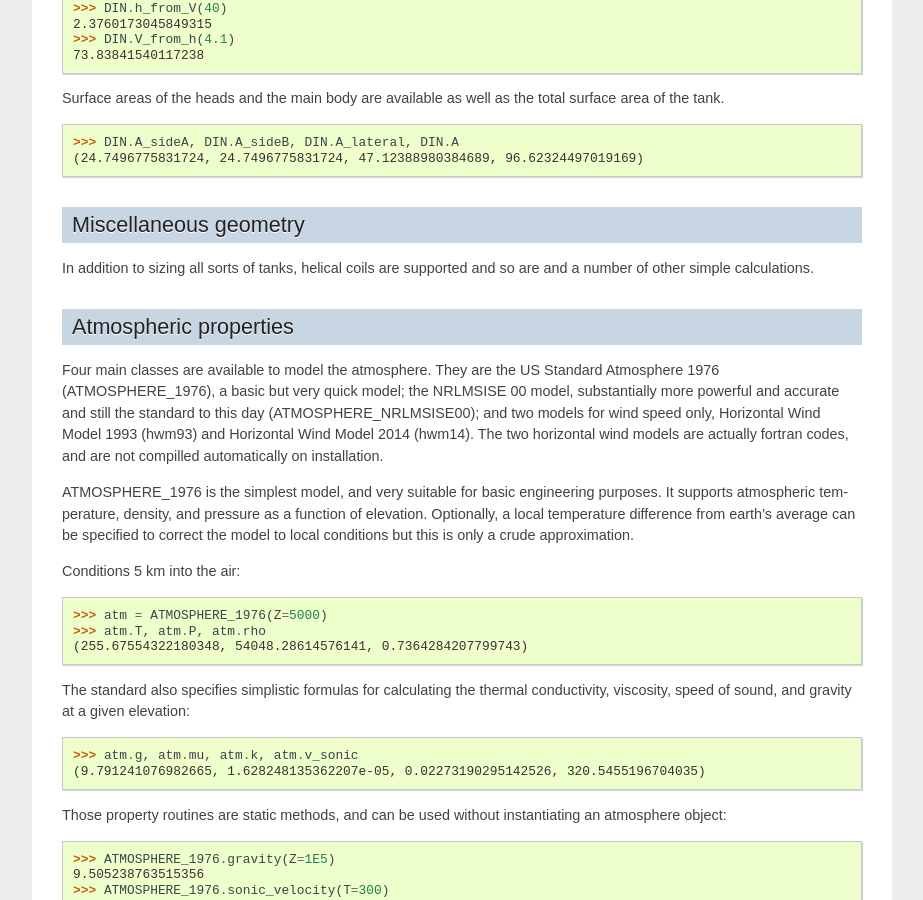
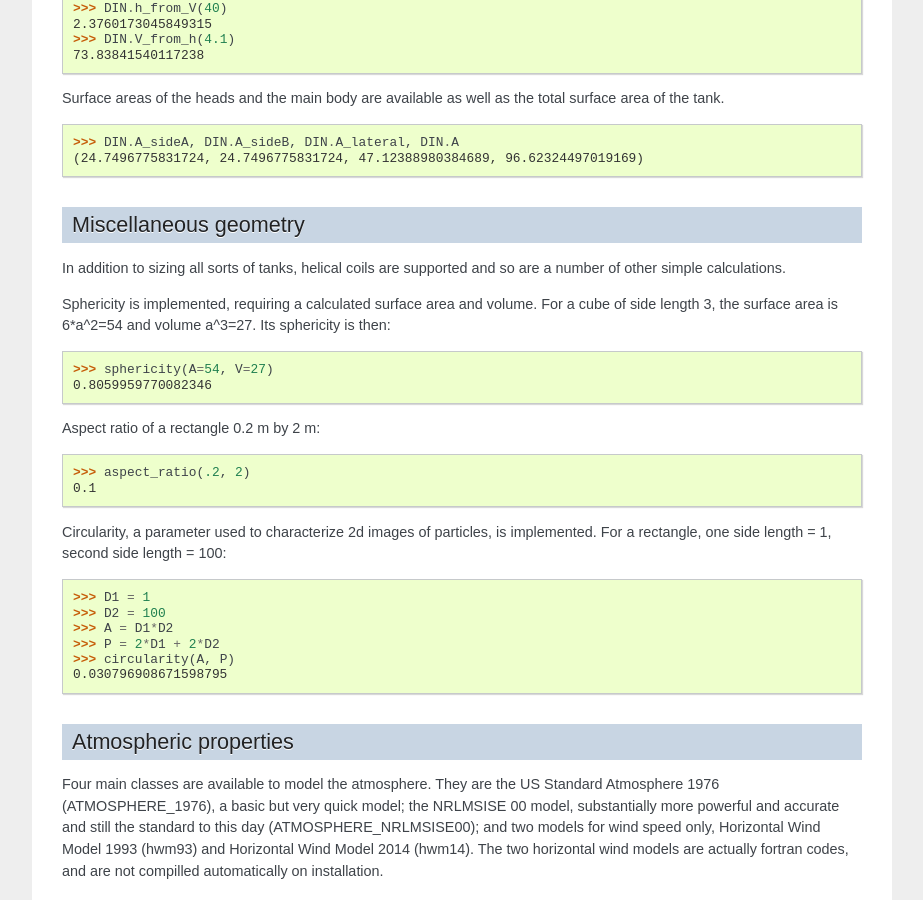
Before and after one commit to CalebBell/fluids, a Sphinx documentation site: the page built from docs/tutorial.rst, in a window 1280 px wide and 900 px high, scrolled down 3583 px. Shown: the whole window, without its empty margins (198-1121 px from the left). Built offline with Sphinx 7.4.7, drawn with Linux system fonts in a browser that asks for light colours; pages that are not in the unit, such as notebooks, are missing from menus.

Commit message:
Misc changes

```diff
--- a/docs/tutorial.rst
+++ b/docs/tutorial.rst
@@ -209,11 +209,29 @@ surface area of the tank.
 Miscellaneous geometry
 ----------------------
 In addition to sizing all sorts of tanks, helical coils are supported and so are
-and a number of other simple calculations.
+a number of other simple calculations.
 
+Sphericity is implemented, requiring a calculated surface area and volume.
+For a cube of side length 3, the surface area is 6*a^2=54 and volume a^3=27.
+Its sphericity is then:
 
+>>> sphericity(A=54, V=27)
+0.8059959770082346
 
+Aspect ratio of a rectangle 0.2 m by 2 m:
 
+>>> aspect_ratio(.2, 2)
+0.1
+
+Circularity, a parameter used to characterize 2d images of particles, is implemented.
+For a rectangle, one side length = 1, second side length = 100:
+
+>>> D1 = 1
+>>> D2 = 100
+>>> A = D1*D2
+>>> P = 2*D1 + 2*D2
+>>> circularity(A, P)
+0.030796908671598795
 
 
 Atmospheric properties
```
Also changed, not shown: 1 other file.
